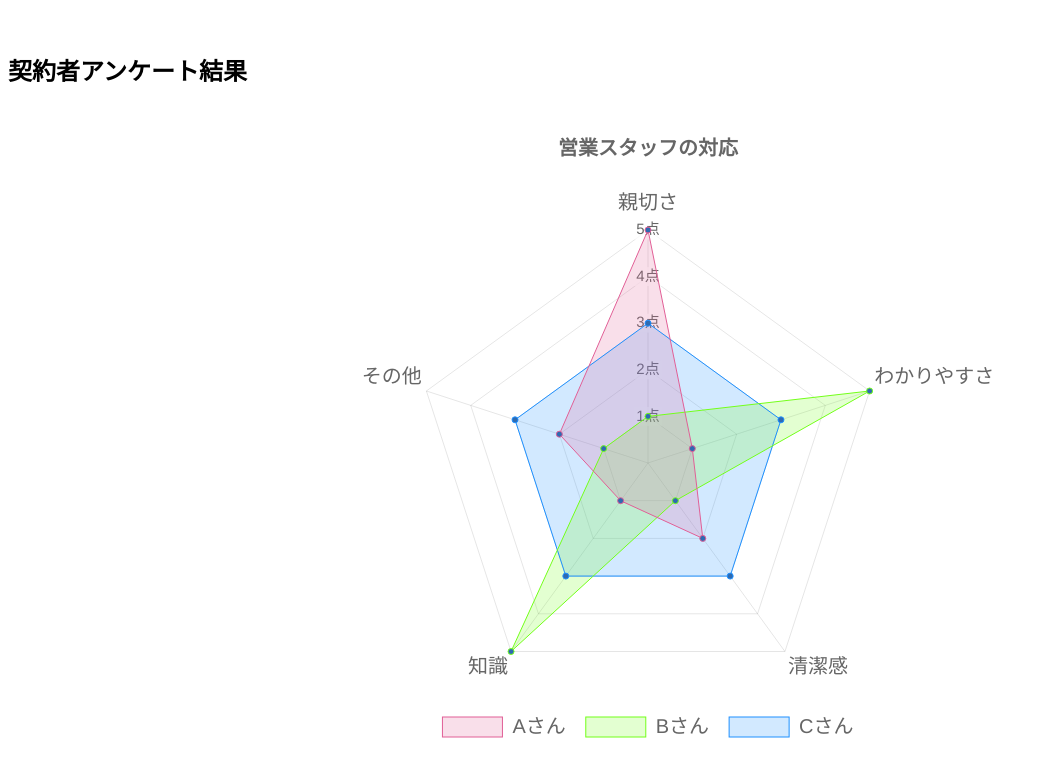
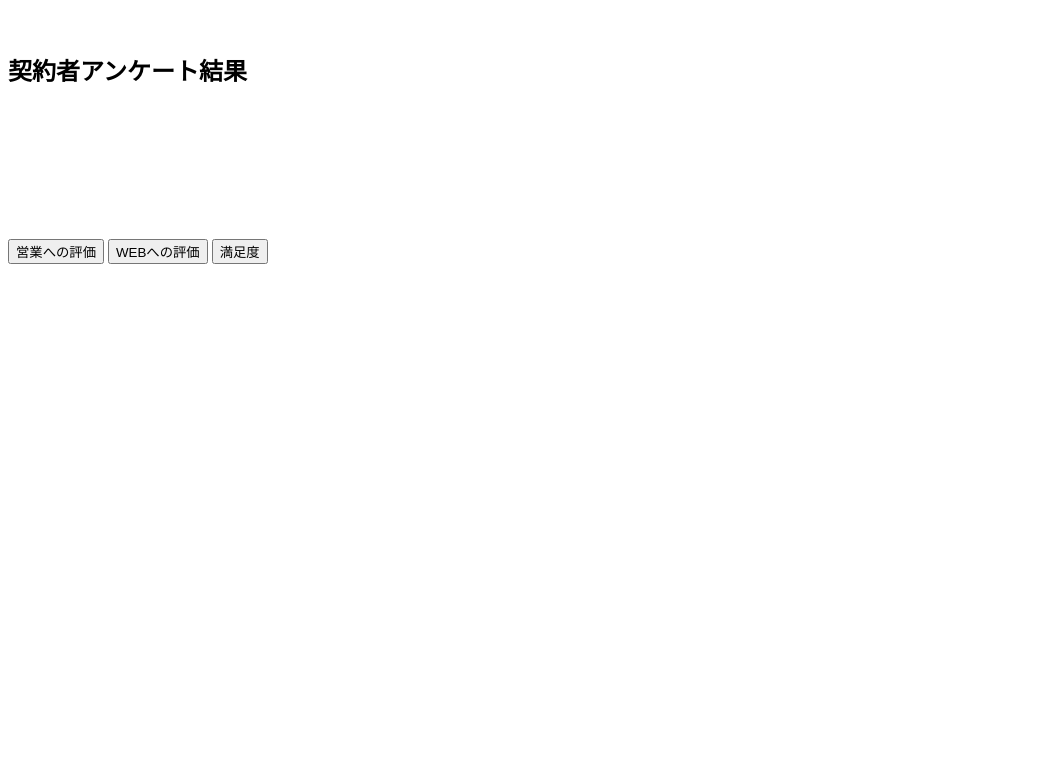
Before and after one commit to mido-don/public, a plain HTML site: page index.html in a window 1280 px wide. Shown: the whole page, without its empty margins (0-1047 px from the left). Drawn offline with nearby package versions, Linux system fonts and the light colour scheme.

Commit message:
ボタン分け

```diff
--- a/index.html
+++ b/index.html
@@ -6,13 +6,17 @@
 </head>
 <body>
   <h2>契約者アンケート結果</h2>
+  <button id="button1" onclick="button1()">営業への評価</button>
+  <button id="button1" onclick="button2()">WEBへの評価</button>
+  <button id="button1" onclick="button3()">満足度</button>
+
   <canvas id="myRaderChart"></canvas>
   <!-- CDN -->
 　<script src="https://cdnjs.cloudflare.com/ajax/libs/Chart.js/2.7.2/Chart.bundle.js"></script>
 
   <script>
+    function button1(){
         let answers = [[5, 1, 2, 1, 2], [1, 5, 1, 5, 1], [3, 3, 3, 3, 3]]
-
         var ctx = document.getElementById("myRaderChart");
         var myRadarChart = new Chart(ctx, {
             type: 'radar',
@@ -47,7 +51,7 @@
             options: {
                 title: {
                     display: true,
-                text: '営業スタッフの対応',
+                    text: '営業への評価',
                     fontSize: 20,
                     padding: 30
                 },
@@ -75,6 +79,112 @@
                 },
             }
         });
+    }
+
+
+    function button2(){
+        let answers = [[4, 2, 3, 4, 2], [5, 1, 1, 5, 4], [2, 3, 4, 3, 2]]
+        var ctx = document.getElementById("myRaderChart");
+        var myRadarChart = new Chart(ctx, {
+            type: 'radar',
+            data: {
+                labels: ["電話対応", "WEBページのデザイン", "予約の取りやすさ", "資料の内容", "その他"],
+                datasets: [{
+                    label: 'Aさん',
+                    // data: [5, 1, 2, 1, 2],
+                    data: answers[0],
+                    backgroundColor: 'RGBA(243,152,0, 0.2)',
+                    borderColor: 'RGBA(243,152,0, 1)',
+                    borderWidth: 1,
+                    pointBackgroundColor: 'RGB(46,106,177)'
+                }, {
+                    label: 'Bさん',
+                    // data: [1, 5, 1, 5, 1],
+                    data: answers[1],
+                    backgroundColor: 'RGBA(148,87,164, 0.2)',
+                    borderColor: 'RGBA(148,87,164, 1)',
+                    borderWidth: 1,
+                    pointBackgroundColor: 'RGB(46,106,177)'
+                }, {
+                    label: 'Cさん',
+                    // data: [1, 5, 1, 5, 1],
+                    data: answers[2],
+                    backgroundColor: 'RGBA(115,255,25, 0.2)',
+                    borderColor: 'RGBA(115,255,25, 1)',
+                    borderWidth: 1,
+                    pointBackgroundColor: 'RGB(46,106,177)'
+                }]
+            },
+            options: {
+                title: {
+                    display: true,
+                    text: 'WEBへの評価',
+                    fontSize: 20,
+                    padding: 30
+                },
+                scale: {
+                    pointLabels: {
+                        fontSize: 20,
+                    },
+                    ticks: {
+                        fontSize:15,
+                        suggestedMin: 0,
+                        suggestedMax: 5,
+                        stepSize: 1,
+                        callback: function(value, index, values){
+                            return  value +  '点'
+                        }
+                    },
+                },
+                legend: {
+                    position: 'bottom',
+                    labels: {
+                        boxWidth: 60,
+                        fontSize: 20,
+                        padding: 20
+                    },
+                },
+            }
+        });
+    }
+
+
+    function button3(){
+        let answers = [[20, 5, 8, 12]]
+        var ctx = document.getElementById("myRaderChart");
+        var myRadarChart = new Chart(ctx, {
+            type: 'pie',
+            data: {
+                labels: ["とても満足", "満足", "不満", "とても不満"],
+                datasets: [{
+                    data: answers[0],
+                    backgroundColor: [
+                        'RGBA(243,152,0, 0.2)',
+                        'RGBA(115,255,25, 0.2)',
+                        'RGBA(30,144,255, 0.2)',
+                        'RGBA(148,87,164, 0.2)',
+                    ],
+                }]
+            },
+            options: {
+                title: {
+                    display: true,
+                    text: '満足度',
+                    fontSize: 20,
+                    padding: 30
+                },
+                legend: {
+                    position: 'bottom',
+                    labels: {
+                        boxWidth: 60,
+                        fontSize: 20,
+                        padding: 20
+                    },
+                },
+            }
+        });
+    }
+
 </script>
 </body>
 </html>
```
Lines whose indentation alone changed are shown as unchanged.
